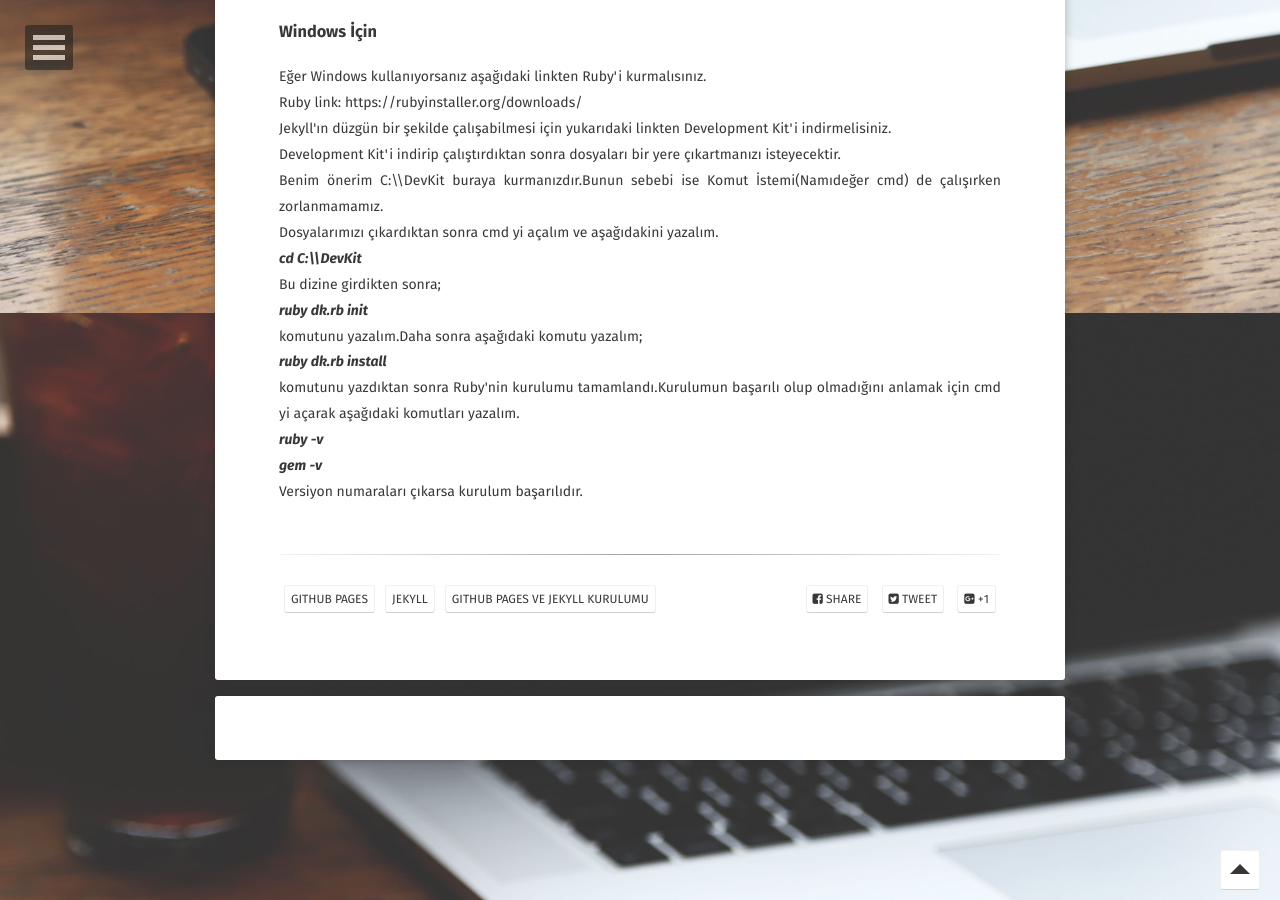
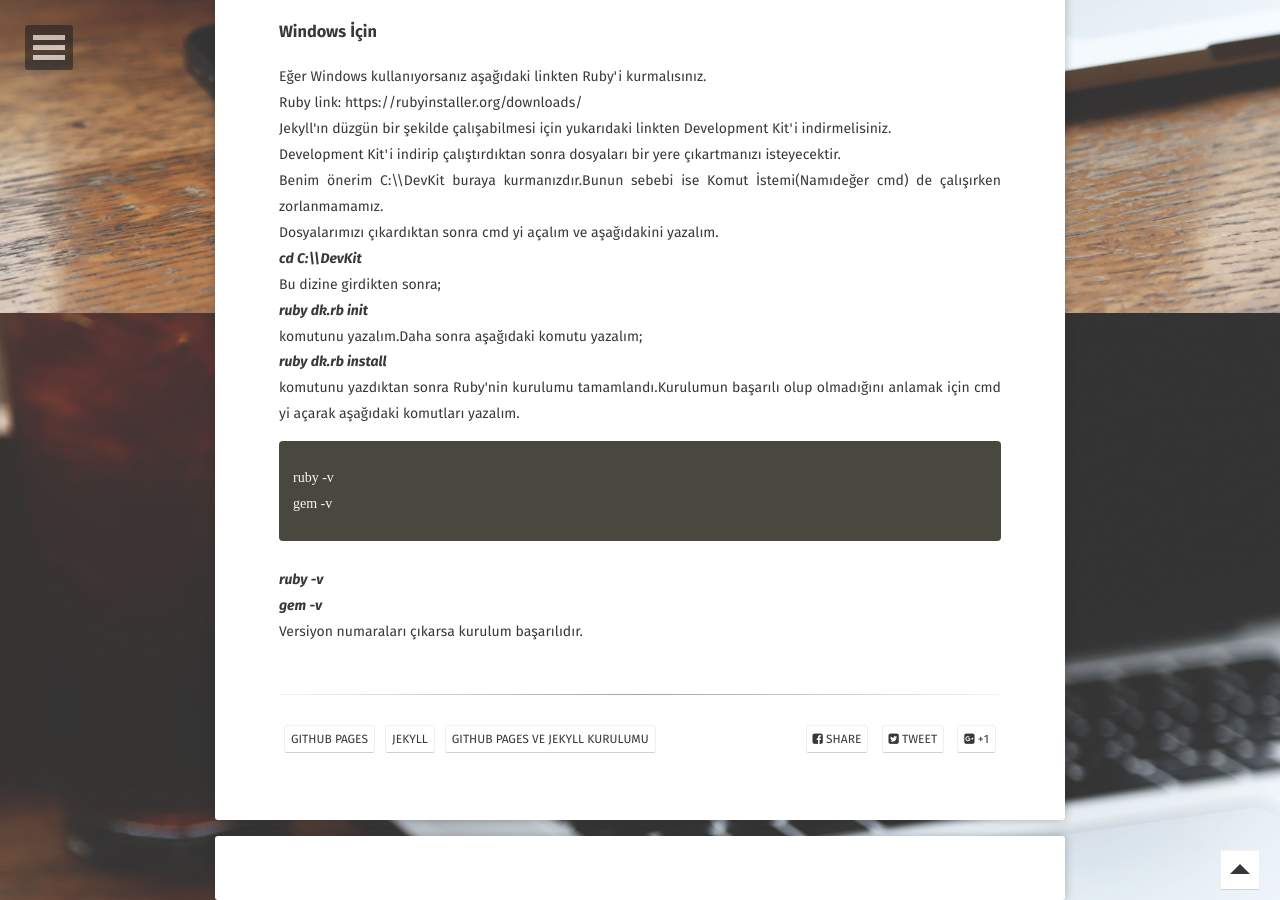
Before and after one commit to alikaraca/alikaraca.github.io, a Jekyll site: the page built from _posts/2017-07-07-github-pages-jekyll-kurulum.md, in a window 1280 px wide and 900 px high, scrolled down 2387 px. Built offline with Jekyll 4.4.1, drawn with Linux system fonts in a browser that asks for light colours; some web fonts are replaced; comment, search, counter and statistics services are not loaded.

Commit message:
Update 2017-07-07-github-pages-jekyll-kurulum.md

```diff
--- a/_posts/2017-07-07-github-pages-jekyll-kurulum.md
+++ b/_posts/2017-07-07-github-pages-jekyll-kurulum.md
@@ -62,6 +62,11 @@ komutunu yazalım.Daha sonra aşağıdaki komutu yazalım;<br>
 <b><i>ruby dk.rb install</i></b><br>
 komutunu yazdıktan sonra Ruby'nin kurulumu tamamlandı.Kurulumun başarılı olup olmadığını anlamak için cmd yi açarak aşağıdaki komutları yazalım.<br>
 
+
+{% highlight html %}
+ruby -v
+gem -v
+{% endhighlight %}
 <b><i>ruby -v</i></b><br>
 <b><i>gem -v</i></b><br>
 
```
